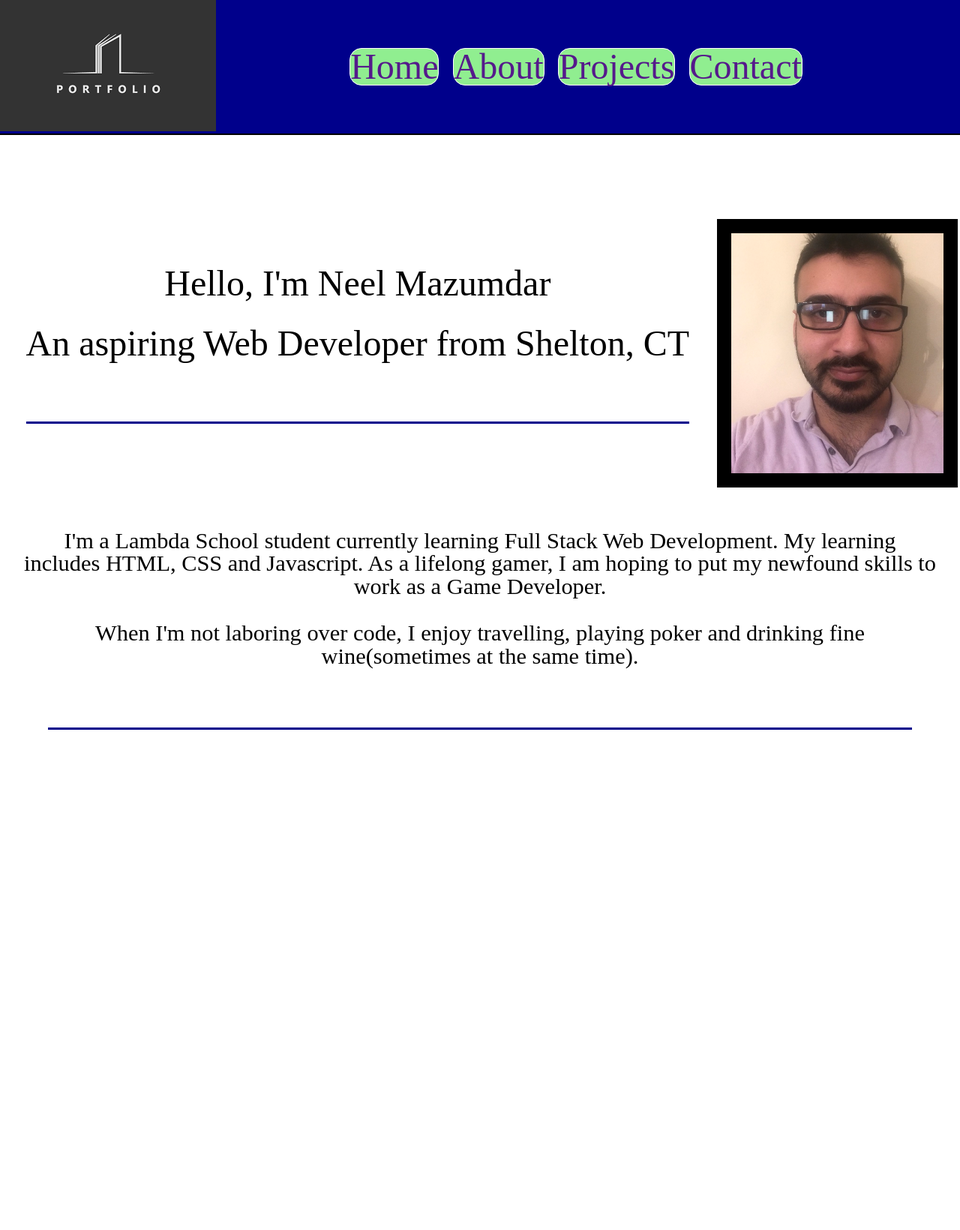
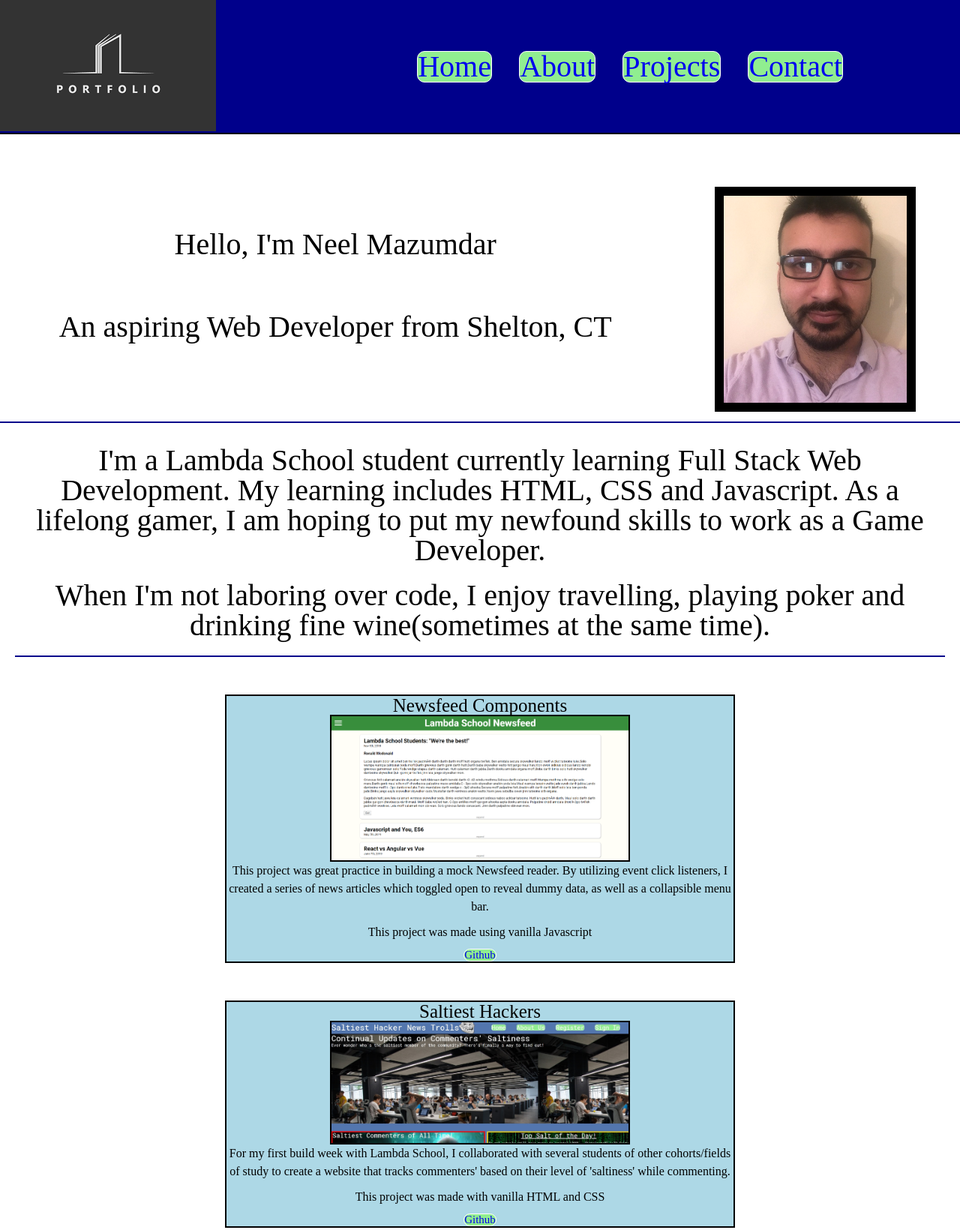
Before and after one commit to neel7777/my-portfolio, a plain HTML site: page index.html in a window 1280 px wide. Shown: the top 1640 px of the page at 75% size. Before the commit the page ends 1037 px from the top, so only its background shows below. Drawn offline with nearby package versions, Linux system fonts and the light colour scheme.

Commit message:
made final changes

```diff
--- a/index.html
+++ b/index.html
@@ -4,29 +4,30 @@
 <head>
     <meta charset="utf-8">
     <meta name="viewport" content="width=device-width, initial-scale=1.0">
-    <title>My Portfolio</title>
+    <title>Neel Mazumdar</title>
+    <script src="https://unpkg.com/axios/dist/axios.min.js"></script>
     <link href="css/index.css" rel="stylesheet">
     <script src="./components/index.js" async></script>
 </head>
 
 <body>
     <div class = "container">
-        <nav class = "navbar">
+        <nav class = "navbar" id = "home">
             <div class = img1>
                 <img src = "img/logo.png"/>
             </div>
             <div class = navbut>
-                <a href="">Home</a>
-                <a href="">About</a>
-                <a href="">Projects</a>
-                <a href="">Contact</a>
+                <a href="#home">Home</a>
+                <a href="#about">About</a>
+                <a href="#projects">Projects</a>
+                <a href="#contact">Contact</a>
             </div>
 
         </nav>
         <div class = "header">
             <div class = "text">
                 <div>
-                    <h2>Hello, I'm Neel Mazumdar</h2>
+                    <h1>Hello, I'm Neel Mazumdar</h1>
                 </div>
                 <div>
                     <h1> An aspiring Web Developer from Shelton, CT</h1>
@@ -37,11 +38,11 @@
             </div>
 
         </div>
-        <div class = "about">
+        <div class = "about" id = "about">
             <div>
-                <p>
+                <h1>
                     I'm a Lambda School student currently learning Full Stack Web Development. My learning includes HTML, CSS and Javascript. As a lifelong gamer, I am hoping to put my newfound skills to work as a Game Developer.
-                </p>
+                </h1>
             </div>
             <div>
                 <h1>
@@ -50,6 +51,39 @@
             </div>
 
         </div>
+        <div class = "projects" id = "projects">
+            <div class = "card1">
+
+                <h3>Newsfeed Components</h3>
+                <img class = "next" src = "img/news.png"/>
+                <p>This project was great practice in building a mock Newsfeed reader. By utilizing event click listeners, I created a series of news articles which toggled open to reveal dummy data, as well as a collapsible menu bar.</p>
+                <p>This project was made using vanilla Javascript</p>
+                <a href = "https://github.com/neel7777/Newsfeed-Components">Github</a>
+
+            </div>
+            <div class = "card2">
+                <h3>Saltiest Hackers</h3>
+                <img class = "next" src = "img/salt.jpg"/>
+                <p>For my first build week with Lambda School, I collaborated with several students of other cohorts/fields of study to create a website that tracks commenters' based on their level of 'saltiness' while commenting.</p>
+                <p>This project was made with vanilla HTML and CSS</p>
+                <a href = "https://github.com/neel7777/marketing">Github</a>
+
+            </div>
+            <div class = "card3">
+                <h3>NASA Photo</h3>
+                <img class = "next" src = "img/nasa.png"/>
+                <p>In this project, I imported data from the NASA site to display the official photo of the day.</p>
+                <p>This project was made with React</p>
+                <a href= "https://github.com/neel7777/nasa-photo-of-the-day">Github</a>
+
+            </div>
+
+        </div>
+        <div class = "contact" id = "contact">
+            <p>For Business Inquiries, contact me at: </p>
+            <a class = "lastLink" href ="mailto:neelmazumdar7@gmail.com">E-Mail</a>
+
+        </div>
     </div>
 </body>
 </html>
--- /dev/null
+++ b/less/about.less
@@ -0,0 +1,19 @@
+
+
+.about {
+	text-align: center;
+	font-size: 1.9rem;
+	margin: 2rem;
+	display: flex;
+	flex-direction: column;
+	align-items: center;
+	margin-top: 3rem;
+	margin-bottom: 5rem;
+	border-bottom: darkblue .2rem solid;
+	h1 {
+		margin-bottom: 2rem;
+	}
+	@media( max-width: 500px ) {
+		margin-left: 5rem;
+	  }
+}
--- /dev/null
+++ b/less/contact.less
@@ -0,0 +1,13 @@
+.contact {
+	font-size: 1.3rem;
+
+
+	text-align: right;
+	.lastLink {
+		color: blue;
+		background-color: white;
+	}
+	@media( max-width: 500px ) {
+		text-align: center;
+	  }
+}
--- /dev/null
+++ b/less/global.less
@@ -0,0 +1,44 @@
+* {
+    box-sizing: border-box;
+  }
+
+  html {
+    font-size: 62.5%;
+  }
+
+  html, body {
+
+
+
+
+  }
+
+  h1, h2, h3, h4, h5 {
+
+
+  }
+
+  h1 {
+    font-size: 4rem;
+  }
+
+  h2 {
+    font-size: 3.2rem;
+    padding-bottom: 10px;
+  }
+
+  h4 {
+    font-size: 2.5rem;
+    padding-bottom: 10px;
+  }
+
+  p {
+    line-height: 1.5;
+    font-size: 1.6rem;
+    padding-bottom: 10px;
+  }
+
+  img {
+    max-width: 100%;
+    height: auto;
+  }
--- /dev/null
+++ b/less/header.less
@@ -0,0 +1,25 @@
+.header{
+	text-align: center;
+	font-size: 8rem;
+
+	display: flex;
+	justify-content: space-around;
+	align-items: center;
+    margin-top: 7rem;
+    border-bottom: darkblue .2rem solid;
+    .me {
+
+        max-width: 30rem;
+        max-height: 30rem;
+        border: 1.2rem solid black;
+    }
+    h1{
+        margin: 2rem;
+        padding-bottom: 5rem;
+
+
+    }
+
+
+
+}
--- /dev/null
+++ b/less/index.less
@@ -0,0 +1,8 @@
+
+@import 'reset';
+@import 'global';
+@import 'nav';
+@import 'header';
+@import 'about';
+@import 'projects';
+@import 'contact';
--- /dev/null
+++ b/less/nav.less
@@ -0,0 +1,31 @@
+.navbar{
+	display: flex;
+	justify-content: space-between;
+	border-bottom: solid 2px black;
+    background-color: darkblue;
+
+
+      .navbut {
+        width: 50%;
+        display:flex;
+        justify-content: space-evenly;
+        align-items: center;
+        font-size: 4rem;
+        text-decoration: none;
+        margin-right: 12rem;
+
+
+
+
+    }
+    a {
+
+        text-decoration: none;
+        background-color: lightgreen;
+        border: 1px solid white;
+        border-radius: 1rem;
+
+
+    }
+
+}
--- /dev/null
+++ b/less/projects.less
@@ -0,0 +1,77 @@
+.projects{
+	display: flex;
+	flex-direction: column;
+	border-bottom: darkblue .2rem solid;
+	h3 {
+        font-size: 2.5rem;
+    }
+
+    .card1{
+        border: solid 2px black;
+        text-align: center;
+        margin-left: 30rem;
+        margin-right: 30rem;
+        margin-bottom: 5rem;
+        background-color: lightblue;
+        display: flex;
+        flex-direction: column;
+        align-items: center;
+        @media( max-width: 500px ) {
+            border: none;
+           margin-left: 26rem;
+            margin-bottom: 1rem;
+
+          }
+    }
+
+
+    .card2{
+        border: solid 2px black;
+        text-align: center;
+        margin-left: 30rem;
+        margin-right: 30rem;
+        margin-bottom: 5rem;
+        display: flex;
+        flex-direction: column;
+        background-color: lightblue;
+        align-items: center;
+        @media( max-width: 500px ) {
+            border: none;
+            margin-left: 26rem;
+
+          }
+
+    }
+
+    .card3{
+        border: solid 2px black;
+        text-align: center;
+        margin-left: 30rem;
+        margin-right: 30rem;
+        background-color: lightblue;
+        margin-bottom: 5rem;
+        display: flex;
+        flex-direction: column;
+        align-items: center;
+        @media( max-width: 500px ) {
+            border: none;
+            margin-left: 26rem;
+          }
+
+    }
+    .next{
+        max-width: 40rem;
+        max-height: 35rem;
+        border: .2rem solid black;
+    }
+    a {
+
+        text-decoration: none;
+        background-color: lightgreen;
+        border: 1px solid white;
+        border-radius: 1rem;
+        font-size: 1.5rem;
+
+
+    }
+}
--- /dev/null
+++ b/less/reset.less
@@ -0,0 +1,48 @@
+/* http://meyerweb.com/eric/tools/css/reset/
+   v2.0 | 20110126
+   License: none (public domain)
+*/
+
+html, body, div, span, applet, object, iframe,
+h1, h2, h3, h4, h5, h6, p, blockquote, pre,
+a, abbr, acronym, address, big, cite, code,
+del, dfn, em, img, ins, kbd, q, s, samp,
+small, strike, strong, sub, sup, tt, var,
+b, u, i, center,
+dl, dt, dd, ol, ul, li,
+fieldset, form, label, legend,
+table, caption, tbody, tfoot, thead, tr, th, td,
+article, aside, canvas, details, embed,
+figure, figcaption, footer, header, hgroup,
+menu, nav, output, ruby, section, summary,
+time, mark, audio, video {
+	margin: 0;
+	padding: 0;
+	border: 0;
+	font-size: 100%;
+	font: inherit;
+	vertical-align: baseline;
+}
+/* HTML5 display-role reset for older browsers */
+article, aside, details, figcaption, figure,
+footer, header, hgroup, menu, nav, section {
+	display: block;
+}
+body {
+	line-height: 1;
+}
+ol, ul {
+	list-style: none;
+}
+blockquote, q {
+	quotes: none;
+}
+blockquote:before, blockquote:after,
+q:before, q:after {
+	content: '';
+	content: none;
+}
+table {
+	border-collapse: collapse;
+	border-spacing: 0;
+}
```
Also changed, not shown: components/index.js (+49 -0 lines), css/index.css, img/nasa.png (added), img/news.png (added), img/salt.jpg (added).
